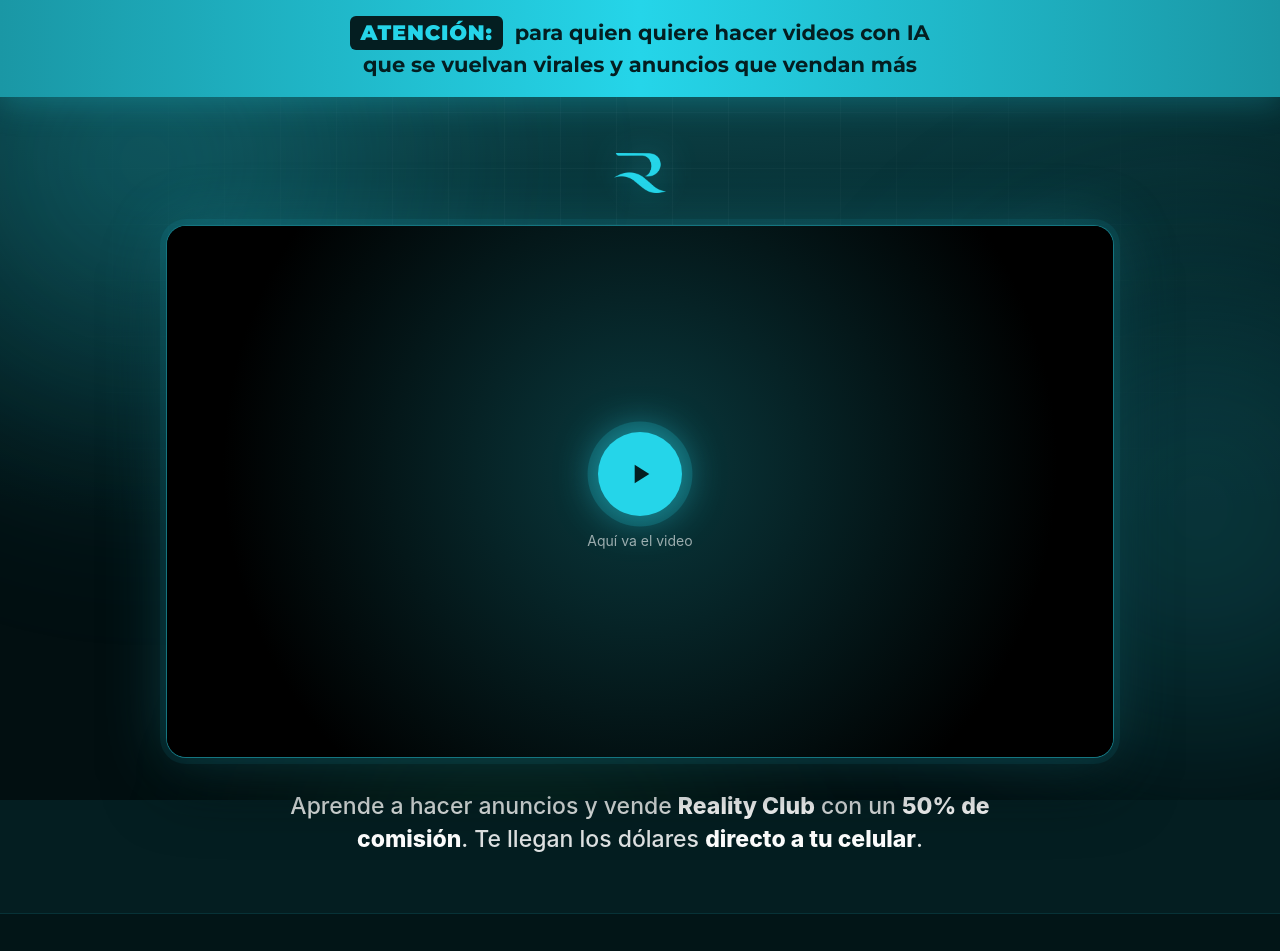
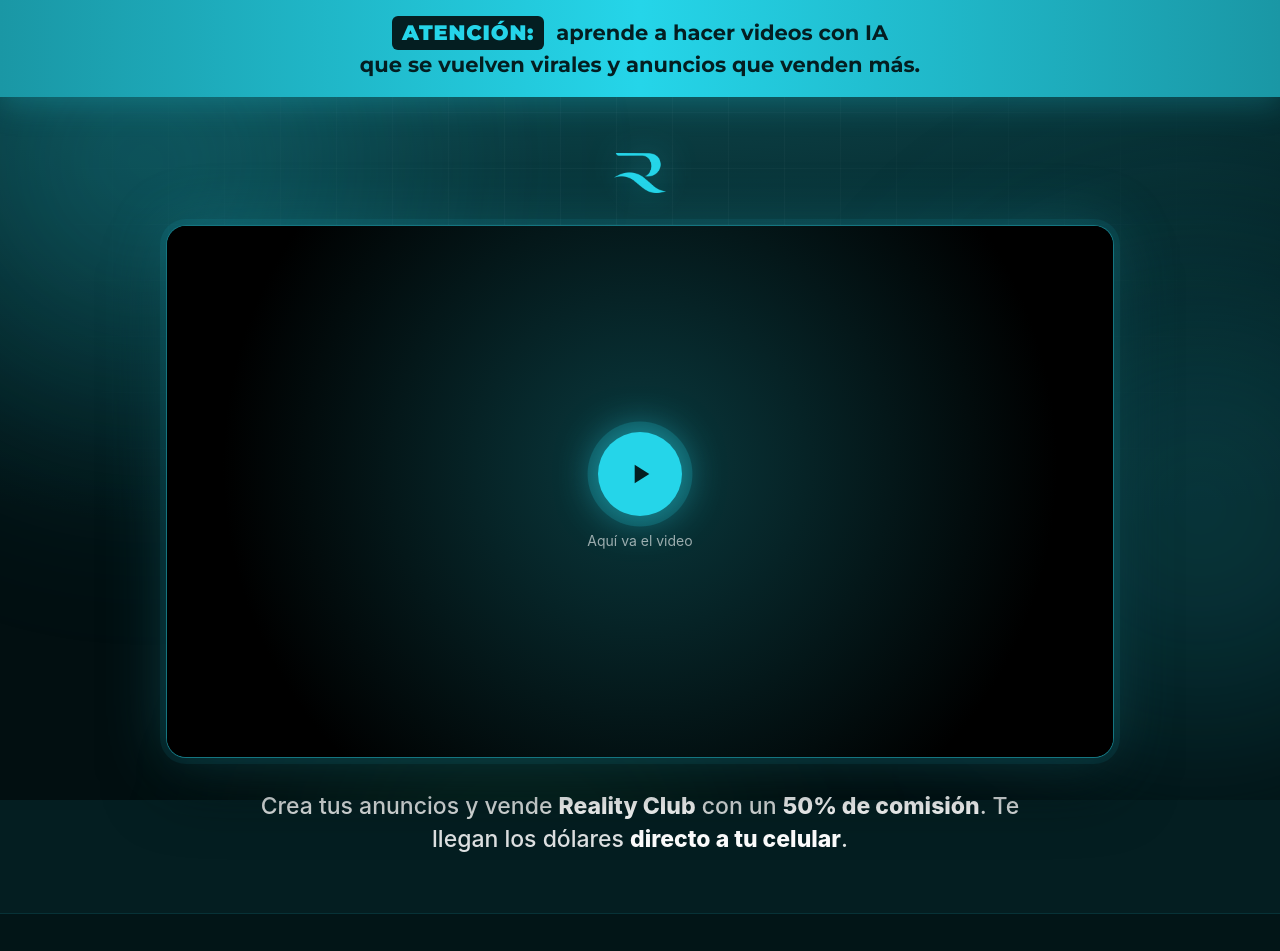
Before and after one commit to santimarquez010/Reality-Club, a plain HTML site: page public/video-socio.html in a window 1280 px wide. Shown: the top 951 px of the page. Drawn offline with Linux system fonts and the light colour scheme.

Commit message:
VSL: nuevos textos de la ceja y debajo del video
Co-Authored-By: Claude Opus 5.5 <noreply@anthropic.com>

```diff
--- a/public/video-socio.html
+++ b/public/video-socio.html
@@ -78,7 +78,7 @@ a{color:inherit}
 <body>
 <div class="bg" aria-hidden="true"><i class="b1"></i><i class="b2"></i><i class="b3"></i></div>
 <div class="page">
-  <p class="ceja"><strong class="at">Atención:</strong> para quien quiere hacer videos con IA<br class="br-m"> que se vuelvan virales y anuncios que vendan más</p>
+  <p class="ceja"><strong class="at">Atención:</strong> aprende a hacer videos con IA<br class="br-m"> que se vuelven virales y anuncios que venden más.</p>
 
   <main class="main">
     <img class="iso" src="assets/logo-r.png" alt="Reality Club">
@@ -92,7 +92,7 @@ a{color:inherit}
       </div>
     </div>
 
-    <p class="below">Aprende a hacer anuncios y vende <strong class="hl">Reality Club</strong> con un <strong class="hl">50% de comisión</strong>. Te llegan los dólares <strong>directo a tu celular</strong>.</p>
+    <p class="below">Crea tus anuncios y vende <strong class="hl">Reality Club</strong> con un <strong class="hl">50% de comisión</strong>. Te llegan los dólares <strong>directo a tu celular</strong>.</p>
   </main>
 
   <footer class="foot">
```
Also changed, not shown: public/video.html (+2 -2 lines).
